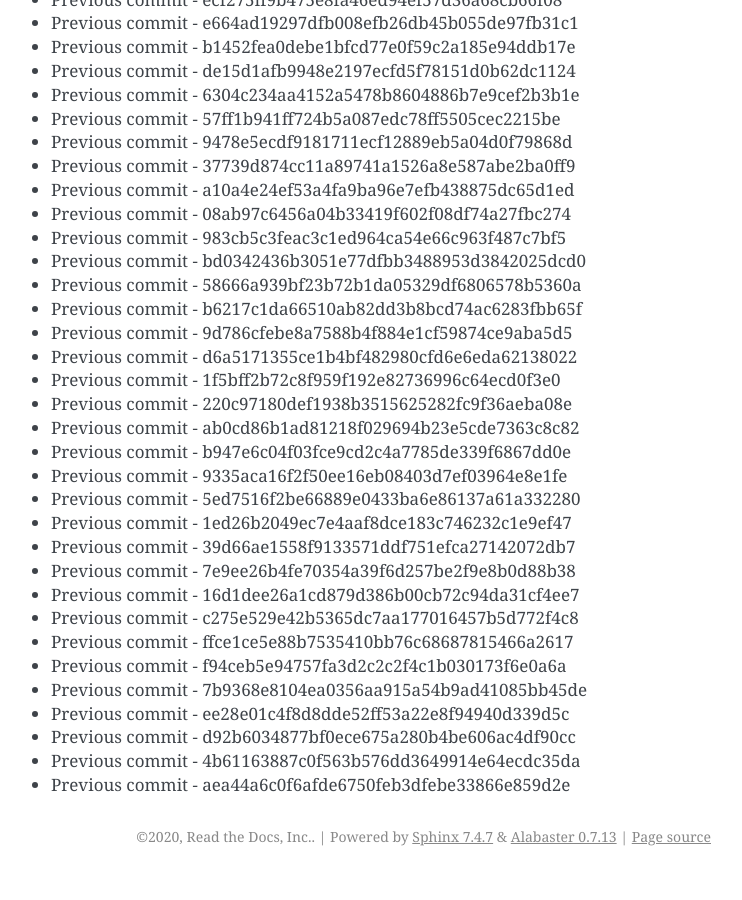
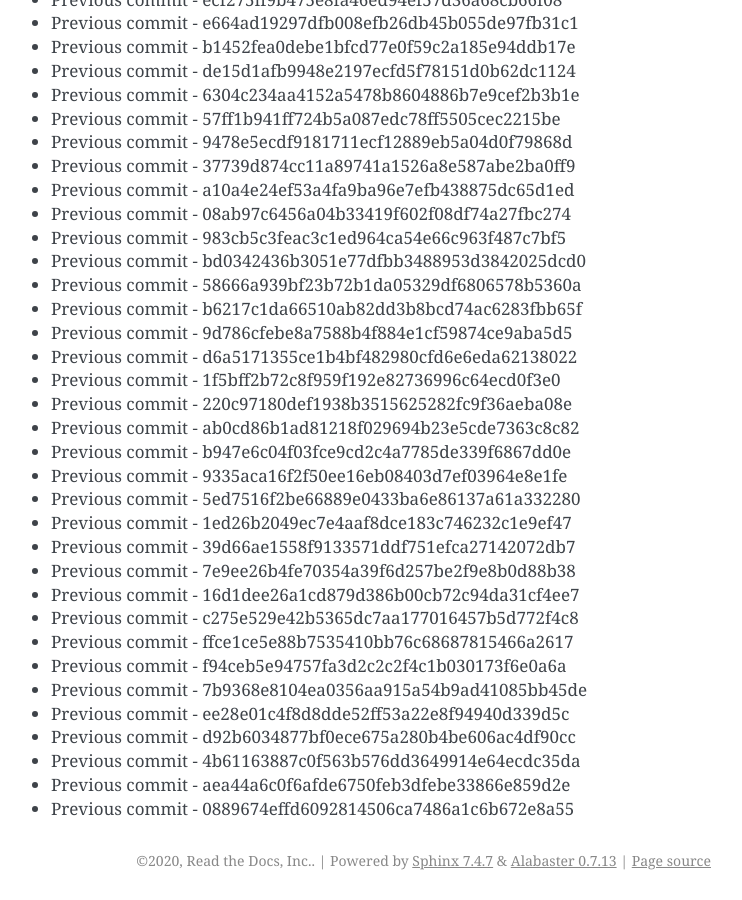
Before and after one commit to readthedocs/rtd-git-stresstest, a Sphinx documentation site: the page built from docs/updates.rst, in a window 1280 px wide and 900 px high, scrolled down 13530 px. Shown: the whole window, without its empty margins (399-1141 px from the left). Built offline with Sphinx 7.4.7, drawn with Linux system fonts in a browser that asks for light colours; before the commit the page ends 14406 px from its top, so only the background shows below that.

Commit message:
Generating commit from previous: 0889674effd6092814506ca7486a1c6b672e8a55

```diff
--- a/docs/updates.rst
+++ b/docs/updates.rst
@@ -600,3 +600,4 @@ It can be tested for any performance characteristics.
 * Previous commit - d92b6034877bf0ece675a280b4be606ac4df90cc
 * Previous commit - 4b61163887c0f563b576dd3649914e64ecdc35da
 * Previous commit - aea44a6c0f6afde6750feb3dfebe33866e859d2e
+* Previous commit - 0889674effd6092814506ca7486a1c6b672e8a55
```
